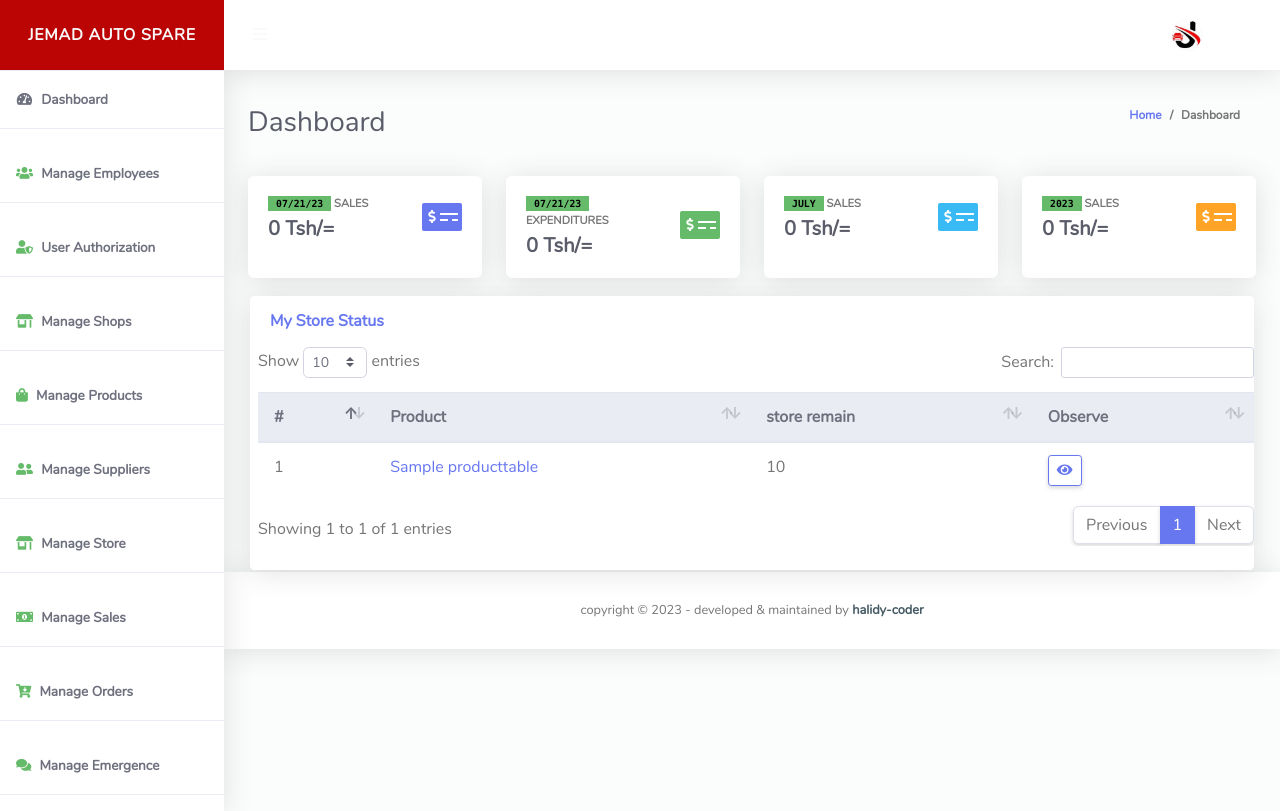
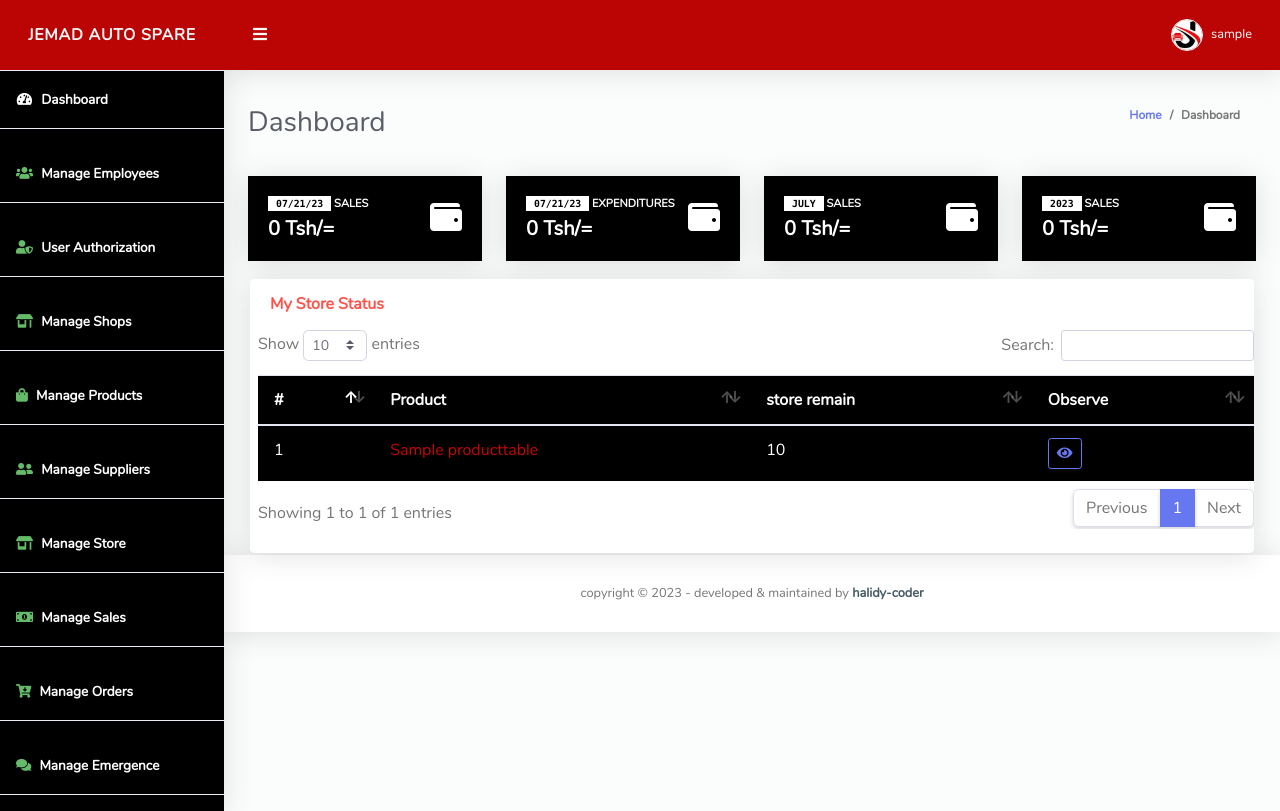
Before and after one commit to halidi-hamidu/DUKAWEBAPP, a Django app: page /homepage in a window 1280 px wide. Run offline with Django 4.2, Linux system fonts and the light colour scheme; a user stored in the database is signed in; tables that the repository leaves empty hold one stand-in row (values such as "Sample post"); some libraries are stand-ins or nearby versions.

Commit message:
Color changed

```diff
--- a/static/css/ruang-admin.css
+++ b/static/css/ruang-admin.css
@@ -602,14 +602,14 @@
 }
 
 .bg-navbar {
-  background-color: #fff;
+  background-color: rgb(187, 5, 5)
   /* background-color: #f00 */
 }
 
 .sidebar {
   min-height: 100vh;
   width: 14rem !important;
-  background-color: #fff !important;
+  background-color: #000 !important;
   -webkit-box-shadow: 0 .15rem 1.75rem 0 rgba(58, 59, 69, .15) !important;
   box-shadow: 0 .15rem 1.75rem 0 rgba(58, 59, 69, .15) !important;
   z-index: 0
@@ -1106,7 +1106,7 @@
 }
 
 .sidebar-light .sidebar-heading {
-  color: #b7b9cc
+  color: #fff;
 }
 
 .sidebar-light .nav-item .nav-link {
@@ -1120,26 +1120,26 @@
 .sidebar-light .nav-item .nav-link:active,
 .sidebar-light .nav-item .nav-link:focus,
 .sidebar-light .nav-item .nav-link:hover {
-  color: #6e707e;
-  background-color: #eee
+  color: #fff;
+  background-color: rgb(187, 5, 5)
 }
 
 .sidebar-light .nav-item .nav-link:active i,
 .sidebar-light .nav-item .nav-link:focus i,
 .sidebar-light .nav-item .nav-link:hover i {
-  color: #6e707e
+  color: #fff
 }
 
 .sidebar-light .nav-item .nav-link[data-toggle=collapse]::after {
-  color: #b7b9cc
+  color: #fff;
 }
 
 .sidebar-light .nav-item.active .nav-link {
-  color: #6e707e
+  color: #fff;
 }
 
 .sidebar-light .nav-item.active .nav-link i {
-  color: #6e707e
+  color: #fff;
 }
 
 .sidebar-light #sidebarToggle {
--- a/templates/store/base.html
+++ b/templates/store/base.html
@@ -39,7 +39,7 @@
 </div>
 <div id="wrapper" >
   <!-- Sidebar -->
-  <ul class="navbar-nav sidebar sidebar-light accordion" id="accordionSidebar">
+  <ul class="navbar-nav sidebar sidebar-light accordion" id="accordionSidebar" style="background-color: #000;">
     <a class="sidebar-brand d-flex align-items-center justify-content-center" href="homePage">
       {% comment %} <div class="sidebar-brand-icon">
         <!-- <img src="{% static 'img/logo/logo2.png' %}"> -->
--- a/templates/store/homePage.html
+++ b/templates/store/homePage.html
@@ -20,18 +20,18 @@
     <!-- Earnings (Monthly) Card Example -->
     <div class="col-xl-3 col-md-6 mb-4">
       <div class="card h-100">
-        <div class="card-body">
+        <div class="card-body" style="background-color: #000;color:#fff;">
           <div class="row align-items-center">
             <div class="col mr-2">
-              <div class="text-xs font-weight-bold text-uppercase mb-1"><code><mark class="bg-success px-2">{{today}}</mark></code>  Sales</div>
-              <div class="h5 mb-0 font-weight-bold text-gray-800">{{today_sales_sum}} Tsh/=</div>
+              <div class="text-xs font-weight-bold text-uppercase mb-1"><code><mark class="bg-white px-2">{{today}}</mark></code>  Sales</div>
+              <div class="h5 mb-0 font-weight-bold text-white-800">{{today_sales_sum}} Tsh/=</div>
               <!-- <div class="mt-2 mb-0 text-muted text-xs">
                 <span class="text-success mr-2"><i class="fa fa-arrow-up"></i> 3.48%</span>
                 <span>Ago</span>
               </div> -->
             </div>
             <div class="col-auto">
-              <i class="fas fas fa-money-check-alt fa-2x text-primary"></i>
+              <i class="fas fas fa-wallet fa-2x text-wite"></i>
             </div>
           </div>
         </div>
@@ -40,18 +40,18 @@
     <!-- Earnings (Annual) Card Example -->
     <div class="col-xl-3 col-md-6 mb-4">
       <div class="card h-100">
-        <div class="card-body">
+        <div class="card-body" style="background-color: #000;color:#fff;">
           <div class="row no-gutters align-items-center">
             <div class="col mr-2">
-              <div class="text-xs font-weight-bold text-uppercase mb-1"><code><mark class="bg-success px-2">{{today}}</mark></code>  Expenditures </div>
-              <div class="h5 mb-0 font-weight-bold text-gray-800">{{today_emergence_cost_sum}} Tsh/=</div>
+              <div class="text-xs font-weight-bold text-uppercase mb-1"><code><mark class="bg-white px-2">{{today}}</mark></code>  Expenditures </div>
+              <div class="h5 mb-0 font-weight-bold text-white-800">{{today_emergence_cost_sum}} Tsh/=</div>
               <!-- <div class="mt-2 mb-0 text-muted text-xs">
                 <span class="text-success mr-2"><i class="fas fa-arrow-up"></i> 12%</span>
                 <span>Since last years</span>
               </div> -->
             </div>
             <div class="col-auto">
-              <i class="fas fas fa-money-check-alt fa-2x text-success"></i>
+              <i class="fas fas fa-wallet fa-2x text-white"></i>
             </div>
           </div>
         </div>
@@ -60,18 +60,18 @@
     <!-- New User Card Example -->
     <div class="col-xl-3 col-md-6 mb-4">
       <div class="card h-100">
-        <div class="card-body">
+        <div class="card-body" style="background-color: #000;color:#fff;">
           <div class="row no-gutters align-items-center">
             <div class="col mr-2">
-              <div class="text-xs font-weight-bold text-uppercase mb-1"><code><mark class="bg-success px-2">{{current_month}}</mark></code> Sales</div>
-              <div class="h5 mb-0 mr-3 font-weight-bold text-gray-800">{{current_month_current_year_sales_sum }}  Tsh/=</div>
+              <div class="text-xs font-weight-bold text-uppercase mb-1"><code><mark class="bg-white px-2">{{current_month}}</mark></code> Sales</div>
+              <div class="h5 mb-0 mr-3 font-weight-bold text-white-800">{{current_month_current_year_sales_sum }}  Tsh/=</div>
               <!-- <div class="mt-2 mb-0 text-muted text-xs">
                 <span class="text-success mr-2"><i class="fas fa-arrow-up"></i> 20.4%</span>
                 <span>Since last month</span>
               </div> -->
             </div>
             <div class="col-auto">
-              <i class="fas fas fa-money-check-alt fa-2x text-info"></i>
+              <i class="fas fas fa-wallet fa-2x text-white"></i>
             </div>
           </div>
         </div>
@@ -80,18 +80,18 @@
     <!-- Pending Requests Card Example -->
     <div class="col-xl-3 col-md-6 mb-4">
       <div class="card h-100">
-        <div class="card-body">
+        <div class="card-body" style="background-color: #000;color:#fff;">
           <div class="row no-gutters align-items-center">
             <div class="col mr-2">
-              <div class="text-xs font-weight-bold text-uppercase mb-1"><code><mark class="bg-success px-2">{{current_year}}</mark></code> Sales</div>
-              <div class="h5 mb-0 font-weight-bold text-gray-800">{{current_year_sales_sum}} Tsh/=</div>
+              <div class="text-xs font-weight-bold text-uppercase mb-1"><code><mark class="bg-white px-2">{{current_year}}</mark></code> Sales</div>
+              <div class="h5 mb-0 font-weight-bold text-white-800">{{current_year_sales_sum}} Tsh/=</div>
               <!-- <div class="mt-2 mb-0 text-muted text-xs">
                 <span class="text-danger mr-2"><i class="fas fa-arrow-down"></i> 1.10%</span>
                 <span>ago</span>
               </div> -->
             </div>
             <div class="col-auto">
-              <i class="fas fas fa-money-check-alt fa-2x text-warning"></i>
+              <i class="fas fas fa-wallet fa-2x text-white"></i>
             </div>
           </div>
         </div>
--- a/templates/store/productRemainInStore.html
+++ b/templates/store/productRemainInStore.html
@@ -4,7 +4,7 @@
       <div class="col-xl-12 col-lg-12 mb-4 col-md-12">
         <div class="card">
           <div class="card-header py-3 d-flex flex-row align-items-center justify-content-between">
-            <h6 class="m-0 font-weight-bold text-primary">My Store Status</h6>
+            <h6 class="m-0 font-weight-bold text-danger">My Store Status</h6>
             <!-- <button type="button" class="btn  btn-outline-primary" data-toggle="modal" data-target="#orderModal"
             id="#orderModal"><i class="fas fa-plus p-1"></i>New Order</button>
             <button type="button" class="btn  btn-outline-primary" data-toggle="modal" data-target="#emergenceModal"
@@ -15,7 +15,7 @@
           {% if get_all_product_sold %}
           <div class="table-responsive pl-2">
             <table class="table align-items-center table-flush table-hover" id="dataTableHover">
-              <thead class="thead-light">
+              <thead class="" style="background-color: #000;color:#fff;">
                 <tr>
                   <th>#</th>
                   <th>Product </th>
@@ -32,9 +32,9 @@
               </thead>
               <tbody>
                 {% for product_sold in get_all_product_sold %}
-                <tr>
+                <tr style="background-color: #000;color:#fff;">
                   <td>{{forloop.counter}}</td>
-                  <td><a href="#">{{product_sold.product_name}}</a></td>
+                  <td ><a href="#" style="color:#c50606;">{{product_sold.product_name}}</a></td>
 
 
 
```
